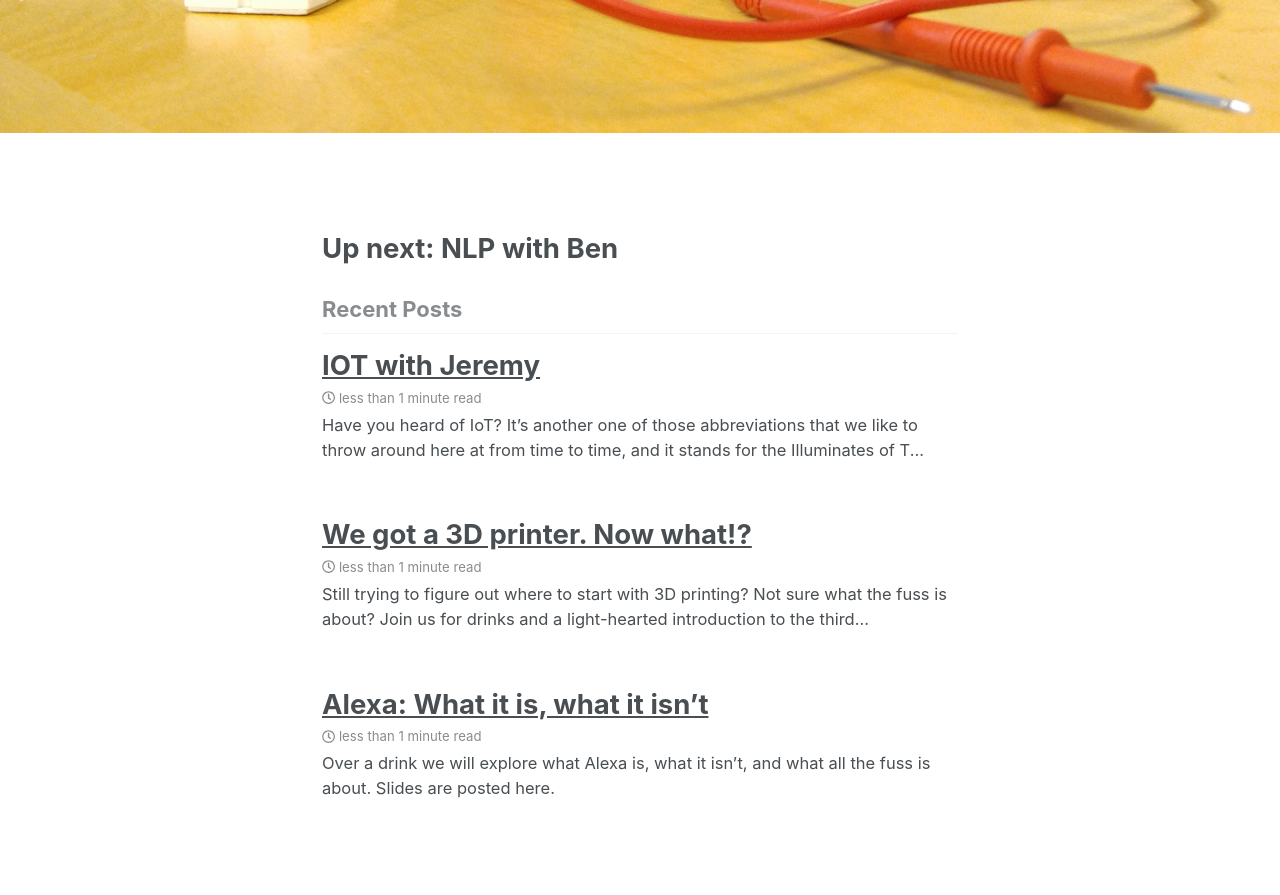
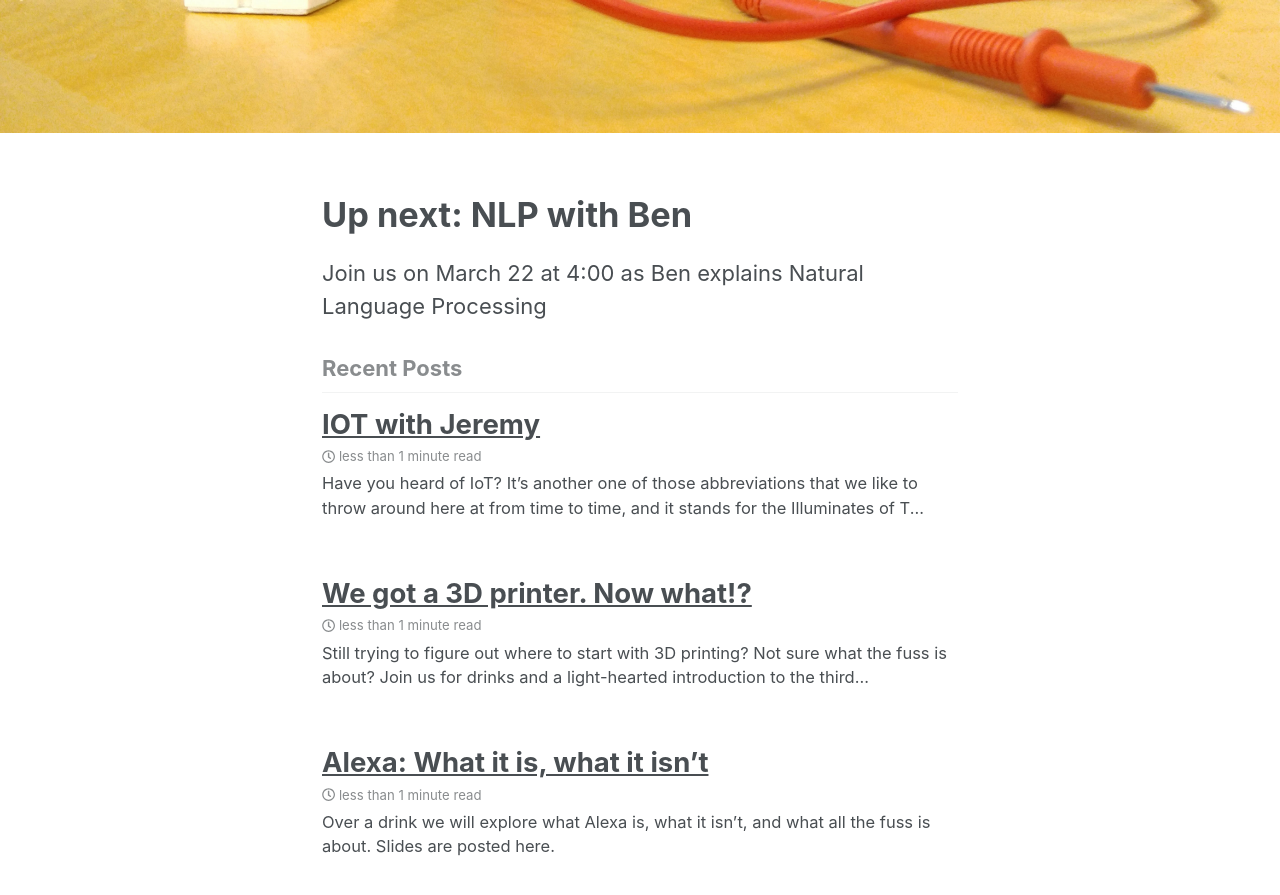
Before and after one commit to technicallySpeaking/technicallySpeaking.github.io, a Jekyll site: the page built from index.html, in a window 1280 px wide and 900 px high, scrolled down 378 px. Shown: the top 895 px of the window. Built offline with Jekyll 4.4.1, drawn with Linux system fonts in a browser that asks for light colours; nearby versions of some CDN libraries; the list of posts is cut into pages by our own code.

Commit message:
Updated 'index.html' via CloudCannon

```diff
--- a/index.html
+++ b/index.html
@@ -6,4 +6,5 @@ layout: home
 header:
   image: /assets/images/tech-header.jpg
 ---
-<h2>Up next: NLP with Ben</h2>
+<h1>Up next: NLP with Ben</h1>
+<p>Join us on March 22 at 4:00 as Ben explains Natural Language Processing</p>
```
